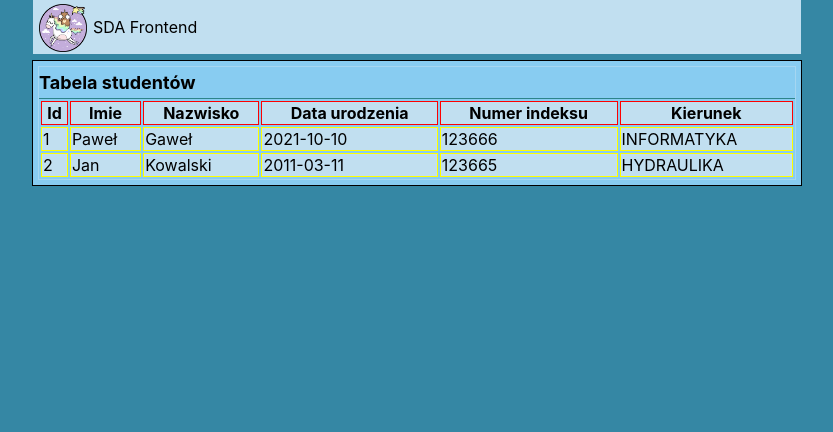
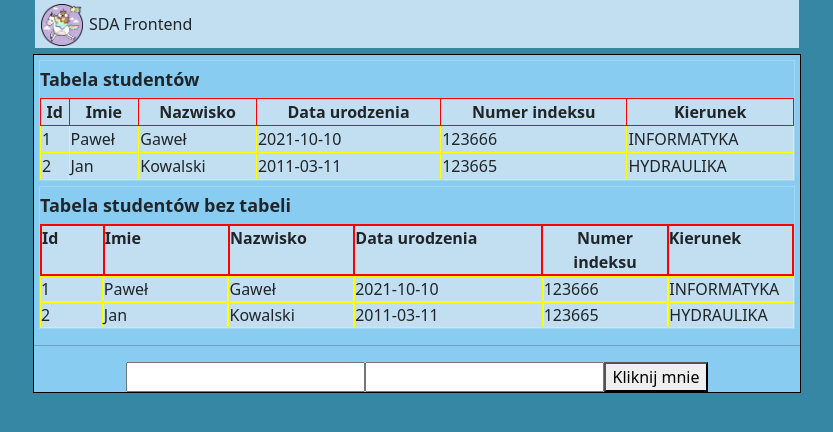
Before and after one commit to jng90/sda_frontend_demo, a React (Create React App) app: page / in a window 1280 px wide. Shown: the top 432 px of the page, without its empty margins (223-1056 px from the left). Built offline with nearby package versions, Linux system fonts and the light colour scheme.

Commit message:
Tables classes

```diff
--- a/package.json
+++ b/package.json
@@ -3,9 +3,12 @@
   "version": "0.1.0",
   "private": true,
   "dependencies": {
+    "@material-ui/core": "^4.12.3",
+    "@material-ui/styles": "^4.11.4",
     "@testing-library/jest-dom": "^5.14.1",
     "@testing-library/react": "^11.2.7",
     "@testing-library/user-event": "^12.8.3",
+    "bootstrap": "^5.1.3",
     "react": "^17.0.2",
     "react-dom": "^17.0.2",
     "react-scripts": "4.0.3",
--- a/src/App.css
+++ b/src/App.css
@@ -1,4 +1,4 @@
-html {
+body {
   background-color: #3587A4;
 }
 
@@ -72,6 +72,7 @@ html {
 
 }
 
+/*#################### TUTAJ PRACOWALISMY NA TABELI <table> ############################# */
 table {
   border-top: 1px solid #2D848A;
   width: 100%;
@@ -103,3 +104,35 @@ td {
   text-align: left;
   border: 1px solid yellow;
 }
+
+/*#################### TUTAJ PRACOWALISMY NA TABELI <div> ############################# */
+.table-thead{
+  display: flex;
+  flex-direction: row;
+  border: 1px solid red;
+}
+
+.table-th{
+  display: flex;
+  flex: auto; /* mechanizm flex, grow proportion 1 */
+  font-weight:bold;
+  border: 1px solid red;
+  background-color: #C1DFF0;
+}
+
+.table-row{
+  display: flex;
+  flex-direction: row;
+  transition: background-color 1s;
+  background-color: #C1DFF0;
+}
+
+.table-row:hover {
+  background-color: #a6c1d2;
+  font-weight: bold;
+}
+
+.table-td {
+  text-align: left;
+  border: 1px solid yellow;
+}
--- a/src/App.js
+++ b/src/App.js
@@ -1,6 +1,63 @@
+import 'bootstrap/dist/css/bootstrap.min.css'
 import './App.css';
+import StudentTableComponent from "./components/StudentTableComponent";
+import StudentTableDivComponent from "./components/StudentTableDivComponent";
+
+// # Rodzaje wartości/deklaracji zmiennych/stalych
+// stała 'liczba' = 5
+const liczba = 5;
+
+// zmienna 'innaLiczba' = 10
+// var innaLiczba = 10;
+
+// zadeklaruj coś = 20
+let cos = 20;
+
+// # Rodzaje wartości/deklaracji zmiennych/stalych
 
 function App() {
+
+    const multiplicationButtonOnClick = () => {
+        var liczbaWFunkcji = '10'
+        if (liczbaWFunkcji == '10') {
+            // system out println
+            console.log("String True: " + liczbaWFunkcji);
+        } else {
+            console.log("String False: " + liczbaWFunkcji);
+        }
+        if (liczbaWFunkcji == 10) {
+            // system out println
+            console.log("Integer True: " + liczbaWFunkcji);
+        } else {
+            console.log("Integer False: " + liczbaWFunkcji);
+        }
+
+        if (liczbaWFunkcji === '10') {
+            // system out println
+            console.log("String === True: " + liczbaWFunkcji);
+        } else {
+            console.log("String === False: " + liczbaWFunkcji);
+        }
+        if (liczbaWFunkcji === 10) {
+            // system out println
+            console.log("Integer === True: " + liczbaWFunkcji);
+        } else {
+            console.log("Integer === False: " + liczbaWFunkcji);
+        }
+    }
+
+    const createMultiplicationTable = (x, y) => {
+        console.log('X: ' + x + ', Y: ' + y);
+
+        for (let i = 0; i < y; i++) {
+            let wiersz = '';
+            for (let j = 0; j < x; j++) {
+                wiersz += ((i + 1) * (j + 1)) + ' ';
+            }
+            console.log(wiersz);
+        }
+    }
+
     return (
         <div className="App">
             <div className="header">
@@ -12,42 +69,24 @@ function App() {
             <div className="content-introduction"></div>
             {/* TODO: na razie pusty, później coś dodać*/}
             <div className="content">
-                <div className="student-table-container">
-                    <div className="student-table-header">
-                        Tabela studentów
-                    </div>
-                    <div className="student-table">
-                        <table>
-                            <thead>         {/*naglowek*/}
-                            <tr>            {/*wiersz*/}
-                                <th>Id</th>   {/*komorka w wierszu naglowkowym*/}
-                                <th>Imie</th>
-                                <th>Nazwisko</th>
-                                <th>Data urodzenia</th>
-                                <th>Numer indeksu</th>
-                                <th>Kierunek</th>
-                            </tr>
-                            </thead>
-                            <tbody>         {/*cialo tabeli*/}
-                            <tr>                {/*wiersz*/}
-                                <td>1</td>      {/*komórka danych*/}
-                                <td>Paweł</td>
-                                <td>Gaweł</td>
-                                <td>2021-10-10</td>
-                                <td>123666</td>
-                                <td>INFORMATYKA</td>
-                            </tr>
-                            <tr>
-                                <td>2</td>
-                                <td>Jan</td>
-                                <td>Kowalski</td>
-                                <td>2011-03-11</td>
-                                <td>123665</td>
-                                <td>HYDRAULIKA</td>
-                            </tr>
-                            </tbody>
-                        </table>
-                    </div>
+                <StudentTableComponent/>
+                <StudentTableDivComponent/>
+
+
+                <hr/>
+                <div className="multiplication-table">
+                    <input type="number" id='number_x'/>
+                    <input type="number" id='number_y'/>
+
+                    <button onClick={() => {
+                        let numberX = document.getElementById('number_x').value
+                        let numberY = document.getElementById('number_y').value
+
+                        // multiplicationButtonOnClick();
+                        createMultiplicationTable(numberX, numberY);
+                    }}>
+                        Kliknij mnie
+                    </button>
                 </div>
             </div>
         </div>
@@ -57,4 +96,5 @@ function App() {
 export default App;
 
 /* Kierunek (enum): INFORMATYKA, FILOZOFIA, ... */
-/* Student: int id, String imie, String nazwisko, Date dataUrodzenia; String nrIndeksu, Kierunek kierunek; */
+/* Student: int id, String imie, String nazwisko, Date dataUrodzenia; String nrIndeksu, Kierunek kierunek;
+*/
--- /dev/null
+++ b/src/components/StudentTableComponent.js
@@ -0,0 +1,44 @@
+
+
+const StudentTableComponent = () => {
+
+    return (<div className="student-table-container">
+        <div className="student-table-header">
+            Tabela studentów
+        </div>
+        <div className="student-table">
+            <table>
+                <thead>
+                <tr>
+                    <th>Id</th>
+                    <th>Imie</th>
+                    <th>Nazwisko</th>
+                    <th>Data urodzenia</th>
+                    <th>Numer indeksu</th>
+                    <th>Kierunek</th>
+                </tr>
+                </thead>
+                <tbody>
+                <tr>
+                    <td>1</td>
+                    <td>Paweł</td>
+                    <td>Gaweł</td>
+                    <td>2021-10-10</td>
+                    <td>123666</td>
+                    <td>INFORMATYKA</td>
+                </tr>
+                <tr>
+                    <td>2</td>
+                    <td>Jan</td>
+                    <td>Kowalski</td>
+                    <td>2011-03-11</td>
+                    <td>123665</td>
+                    <td>HYDRAULIKA</td>
+                </tr>
+                </tbody>
+            </table>
+        </div>
+    </div>);
+}
+
+export default StudentTableComponent;
--- /dev/null
+++ b/src/components/StudentTableDivComponent.js
@@ -0,0 +1,41 @@
+
+const StudentTableDivComponent = () => {
+
+    return (<div className="student-table-container">
+        <div className="student-table-header">
+            Tabela studentów bez tabeli
+        </div>
+        <div className="student-table">
+            <div className="table-div">
+                <div className="table-thead">
+                    <div className="table-th col-1">Id</div>
+                    <div className="table-th col-md-2">Imie</div>
+                    <div className="table-th col-md-2">Nazwisko</div>
+                    <div className="table-th col-md-3">Data urodzenia</div>
+                    <div className="table-th col-md-2">Numer indeksu</div>
+                    <div className="table-th col-md-2">Kierunek</div>
+                </div>
+                <div className="table-tbody">
+                    <div className="table-row">
+                        <div className="table-td col-md-1">1</div>
+                        <div className="table-td col-md-2">Paweł</div>
+                        <div className="table-td col-md-2">Gaweł</div>
+                        <div className="table-td col-md-3">2021-10-10</div>
+                        <div className="table-td col-md-2">123666</div>
+                        <div className="table-td col-md-2">INFORMATYKA</div>
+                    </div>
+                    <div className="table-row">
+                        <div className="table-td col-md-1">2</div>
+                        <div className="table-td col-md-2">Jan</div>
+                        <div className="table-td col-md-2">Kowalski</div>
+                        <div className="table-td col-md-3">2011-03-11</div>
+                        <div className="table-td col-md-2">123665</div>
+                        <div className="table-td col-md-2">HYDRAULIKA</div>
+                    </div>
+                </div>
+            </div>
+        </div>
+    </div>);
+}
+
+export default StudentTableDivComponent;
```
Also changed, not shown: src/components/StudentTableDivComponent.css (added), 1 other file (tests, documents, lock files or other folders).
